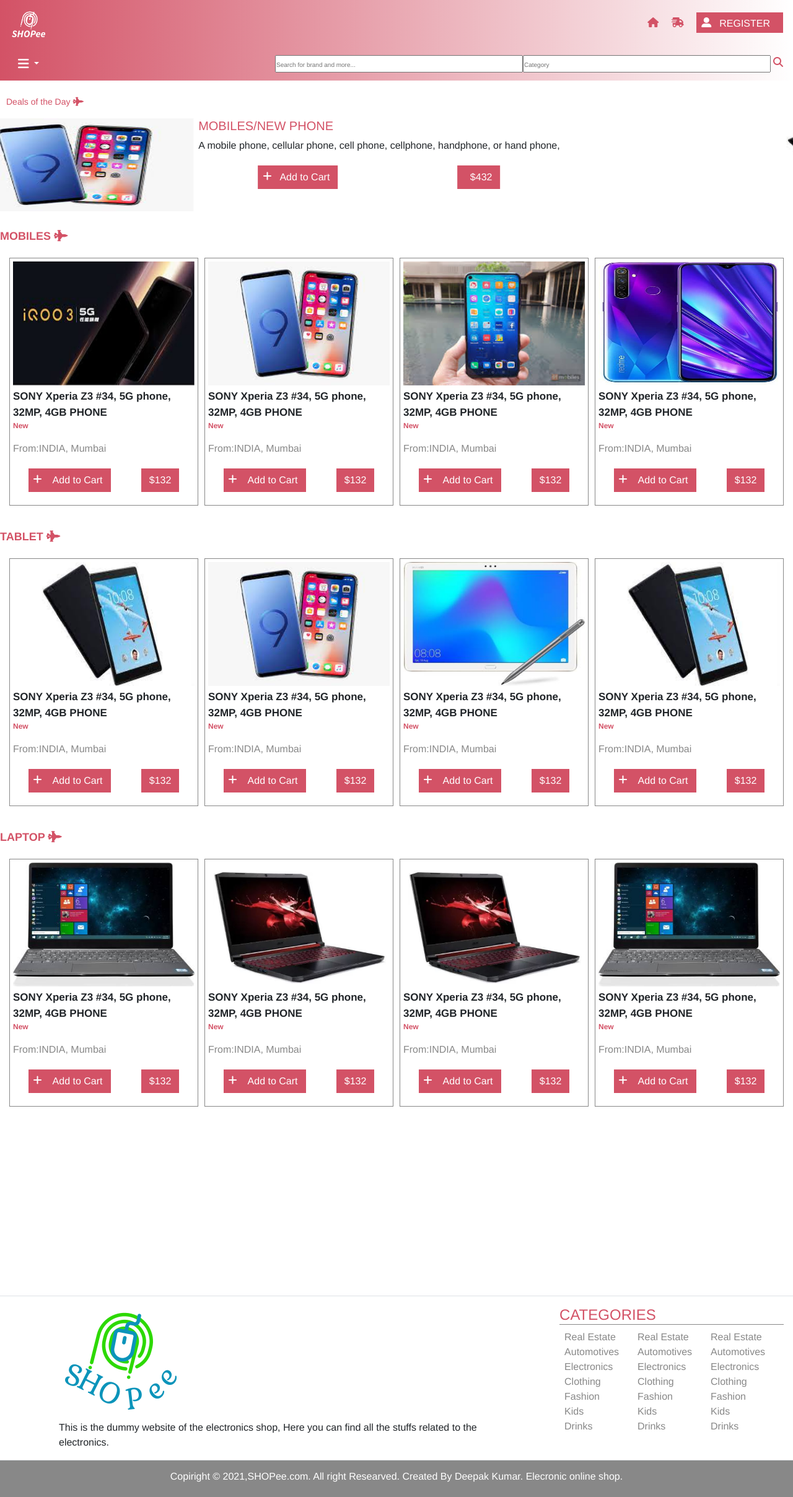
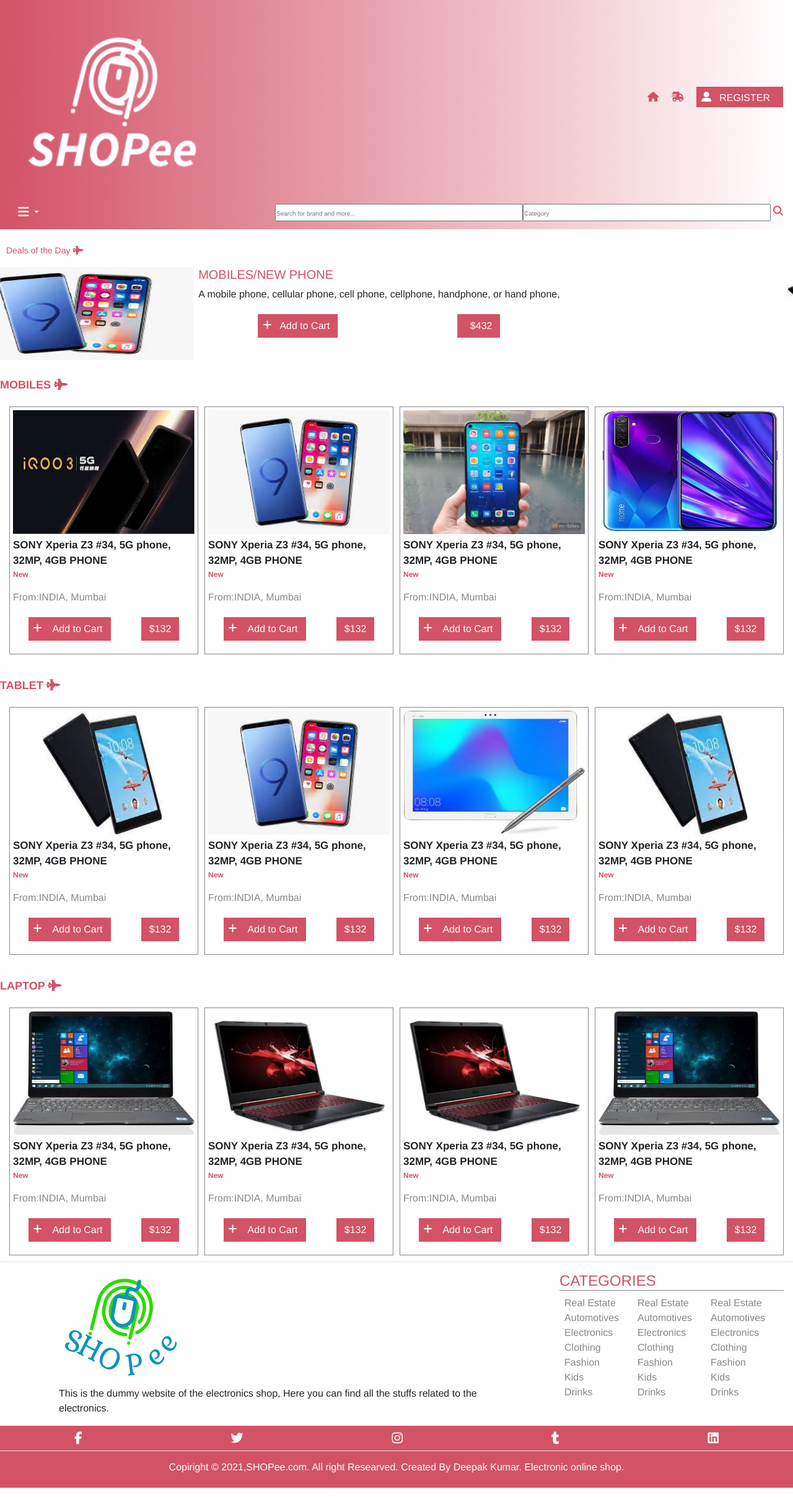
Before and after one commit to Deepakdanger/Online_market_SHOPee, a website: page index.html in a window 1280 px wide. Shown: the whole page at 62% size. Drawn offline with nearby package versions, Linux system fonts and the light colour scheme.

Commit message:
add icon in footer

```diff
--- a/index.html
+++ b/index.html
@@ -25,8 +25,8 @@
 
    <!-------   THE NAV BAR SECTION    ----------->
   <nav class="navbar nav-top">
-    <a class="link-logo" href="#"><img class="img-logo text-white" src="./img/shopeewhite.png" alt="logo_Image"></a>
-    <div>
+    <a class="link-logo col" href="#"><img class="img-logo text-white" src="./img/shopeewhite.png" alt="logo_Image"></a>
+    <div class="col-19">
       <a href="index.html"><i class="fas fa-home change mr-3"></i></a>
       <a href="checkout.html"><i class="fas fa-shipping-fast change mr-3"></i></a>
       <a class="da p-2" href="#"> <i class="fas fa-user-alt change text-white "></i><button type="button" class="btn text-white ">REGISTER</button></a>
@@ -286,7 +286,7 @@
 
 
     <!-------   THE FOOTER SECTION    ----------->
-  <footer class="footer border-top ">
+  <footer class=" border-top ">
     <div class="foot-top d-flex container-fluid">
       <div class="foot-top1">
         <a class=" foot-top-dis" href="#"><img class="img-container" src="./img/shopeelogo.PNG" alt="logo_Image"></a>
@@ -316,7 +316,7 @@
             <a class="foot-categories2" href="#">Kids</a><br>
             <a class="foot-categories2" href="#"> Drinks</a><br>
           </div>
-          <div class="foot-categories1">
+          <div class="foot-categories1 third">
             <a class="foot-categories2" href="#">Real Estate</a><br>
             <a class="foot-categories2" href="#">Automotives</a><br>
             <a class="foot-categories2" href="#">Electronics</a><br>
@@ -329,8 +329,15 @@
          </div>
       </div>
     </div>
+    <div class="icon navbar-brand font-weight-bold d-flex justify-content-around w-100">
+      <a href="#"><i class="fab fa-facebook-f text-white"></i></a>
+      <a href="#"><i class="fab fa-twitter text-white"></i></a>
+      <a href="#"><i class="fab fa-instagram text-white"></i></a>
+      <a href="#"><i class="fab fa-tumblr text-white"></i></a>
+      <a href="#"><i class="fab fa-linkedin text-white"></i></a>
+      </div>
     <div class="foot-low border-top container-fluid font-weight-light py-3">
-        <p><h6>Copiright &copy; 2021,SHOPee.com. All right Researved. Created By Deepak Kumar. Elecronic online shop.</h6></p>
+        <p><h6>Copiright &copy; 2021,SHOPee.com. All right Researved. Created By Deepak Kumar. Electronic online shop.</h6></p>
     </div>
   </footer>
 
--- a/style.css
+++ b/style.css
@@ -59,10 +59,14 @@
 }
 
 .foot-low {
-  background-color: #888888;
+  background-color: #d35266;
   color: white;
   display: flex;
   justify-content: center;
+}
+
+.icon {
+  background-color: #d35266;
 }
 
 .try1 {
@@ -218,6 +222,10 @@
     width: 30%;
   }
 
+  .third{
+    display: none;
+  }
+
   .foot-top-head {
     border-bottom: 1px solid #888888;
   }
@@ -271,4 +279,8 @@
   .searchs {
     width: 400px;
   }
+
+  .third{
+    display: block;
+  }
 }
```
Also changed, not shown: checkout.html (+13 -6 lines).
